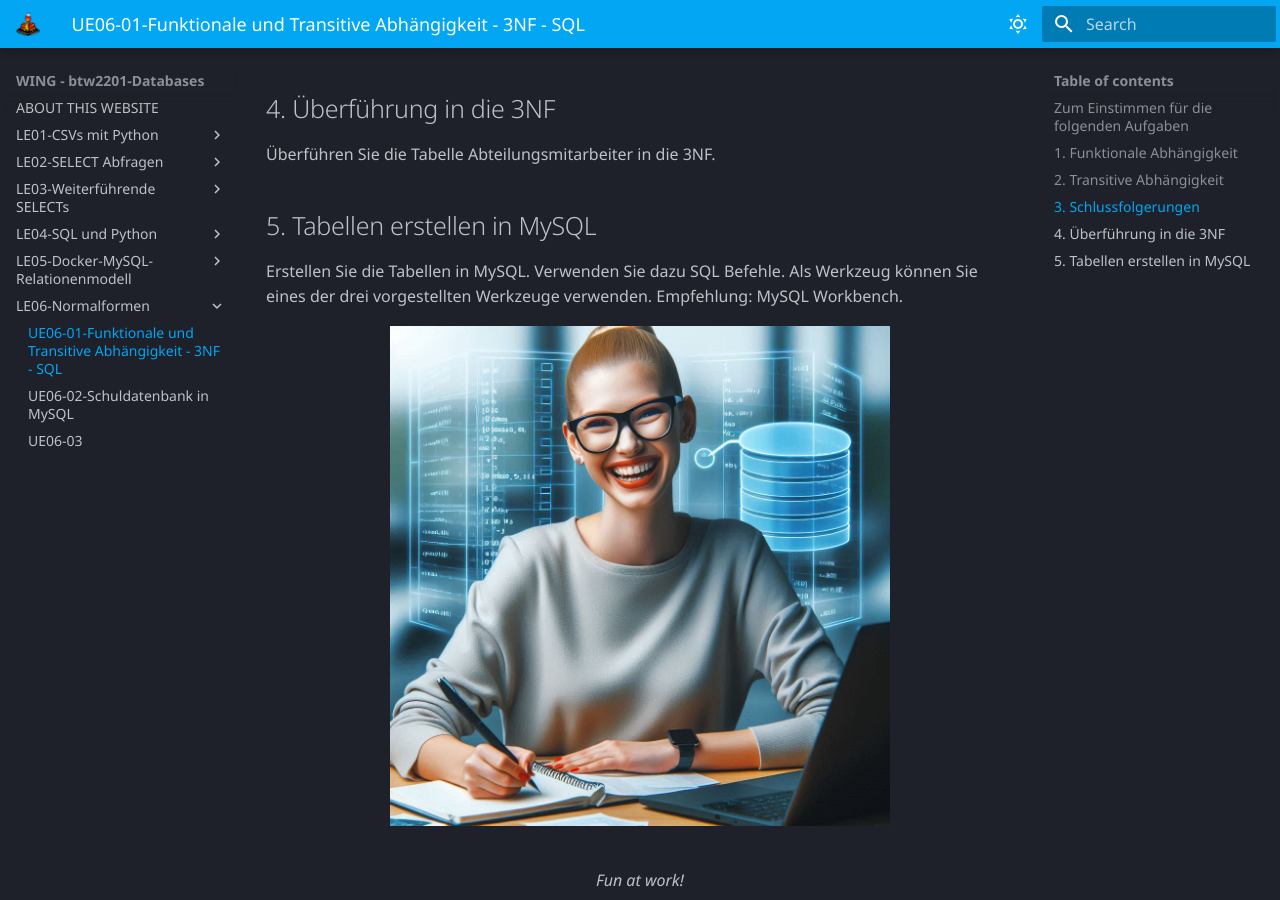
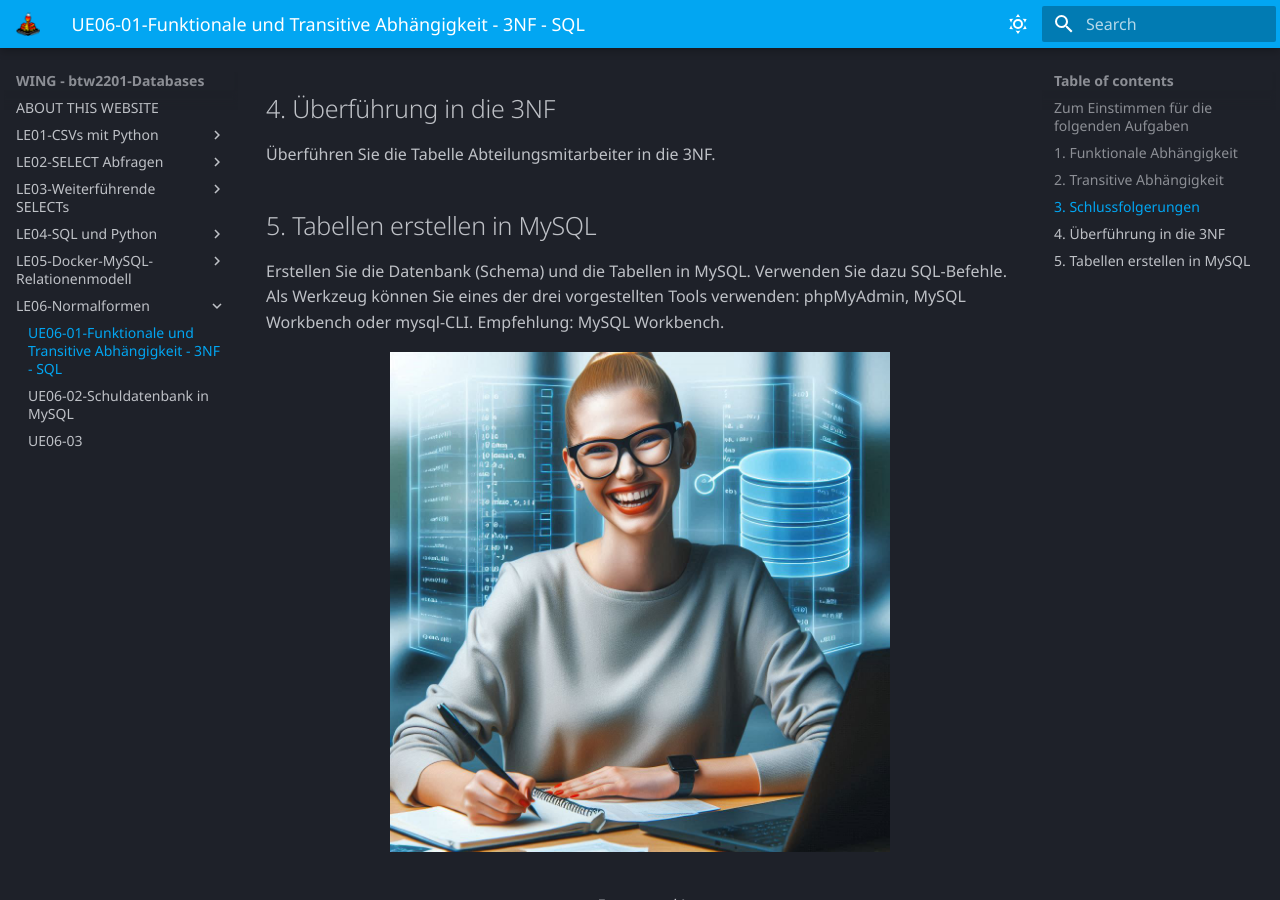
Before and after one commit to tjaeggi/btw2201_databases, an MkDocs documentation site: the page built from docs/le06/ue06-01.md, in a window 1280 px wide and 900 px high, scrolled down 1685 px. Built offline with MkDocs 1.6.1 and Material for MkDocs 9.7.7, drawn with Linux system fonts in a browser that asks for light colours; some web fonts are replaced.

Commit message:
Sun Oct 27 12:56:32 AM CEST 2024

```diff
--- a/docs/le06/ue06-01.md
+++ b/docs/le06/ue06-01.md
@@ -59,7 +59,7 @@ Welche Merkmale sind transitiv abhängig von ID_Mitarbeiter? Begründung?
 Überführen Sie die Tabelle Abteilungsmitarbeiter in die 3NF.
 
 ## 5. Tabellen erstellen in MySQL
-Erstellen Sie die Tabellen in MySQL. Verwenden Sie dazu SQL Befehle. Als Werkzeug können Sie eines der drei vorgestellten Werkzeuge verwenden. Empfehlung: MySQL Workbench.
+Erstellen Sie die Datenbank (Schema) und die Tabellen in MySQL. Verwenden Sie dazu SQL-Befehle. Als Werkzeug können Sie eines der drei vorgestellten Tools verwenden: phpMyAdmin, MySQL Workbench oder mysql-CLI. Empfehlung: MySQL Workbench.
 
 
 
```
